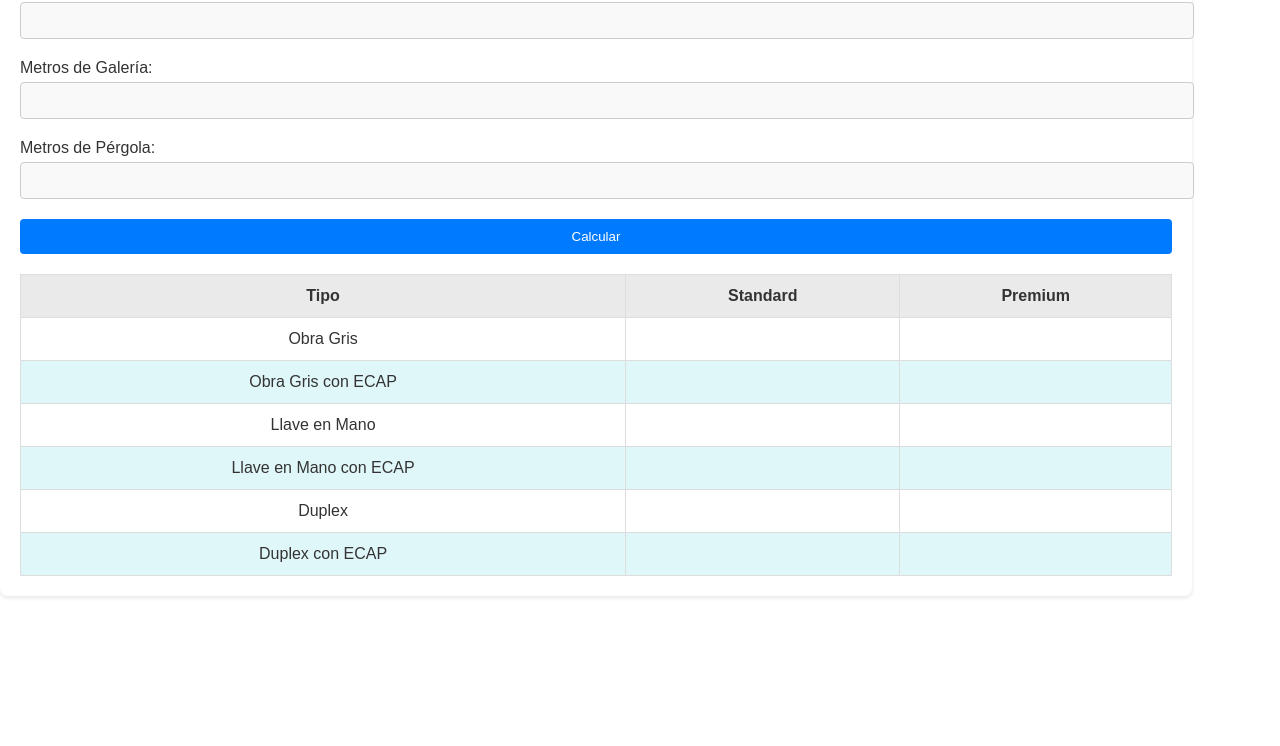
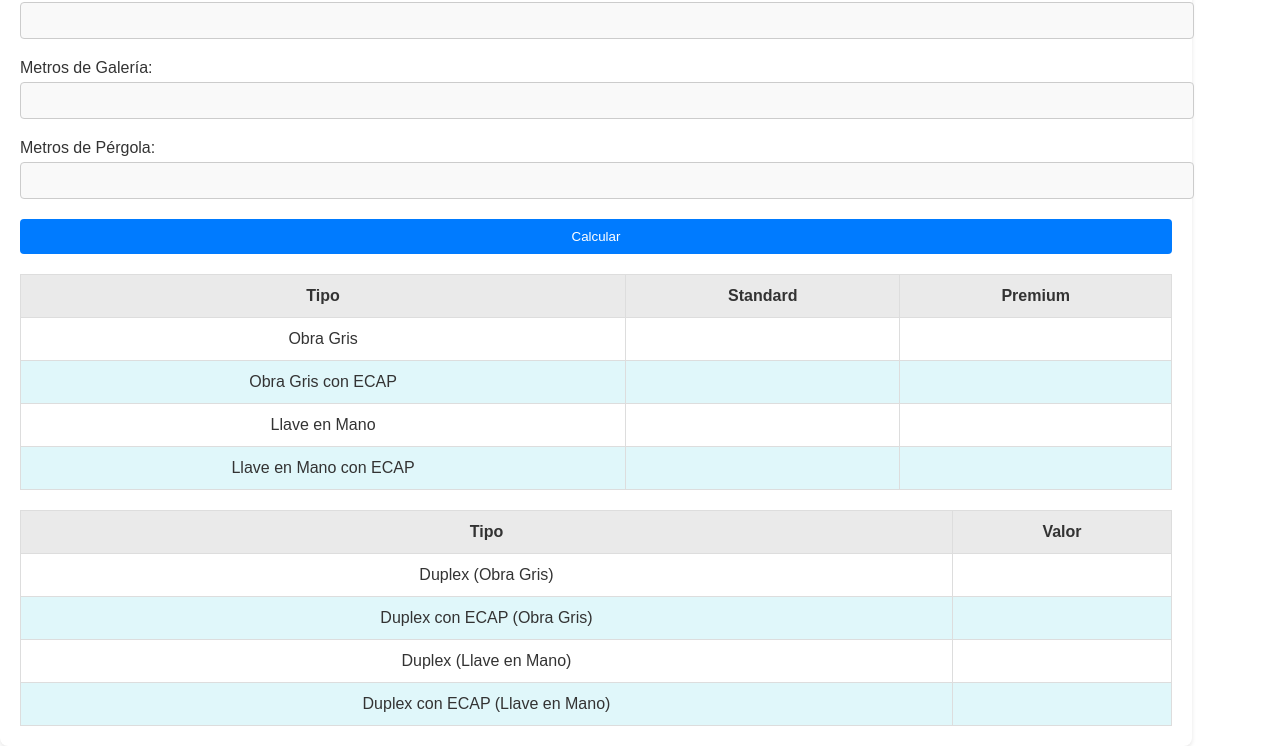
Before and after one commit to Osvald-dev/tabladeprecios, a plain HTML site: page index.html in a window 1280 px wide. Shown: the part 156-902 px from the top of the page. Before the commit the page ends 800 px from the top, so only its background shows below. Drawn offline with Linux system fonts and the light colour scheme.

Commit message:
new table for duplex

```diff
--- a/index.html
+++ b/index.html
@@ -31,6 +31,7 @@
             <button type="button" onclick="calcular()">Calcular</button>
         </form>
 
+        <!-- Primera tabla -->
         <div class="table-container">
             <table>
                 <thead>
@@ -61,14 +62,34 @@
                         <td id="resultadoLlaveEnManoECAPStandard"></td>
                         <td id="resultadoLlaveEnManoECAPPremium"></td>
                     </tr>
+                </tbody>
+            </table>
+        </div>
+
+        <!-- Segunda tabla para Duplex -->
+        <div class="table-container">
+            <table>
+                <thead>
                     <tr>
-                        <td>Duplex</td>
+                        <th>Tipo</th>
+                        <th>Valor</th>
+                    </tr>
+                </thead>
+                <tbody>
+                    <tr>
+                        <td>Duplex (Obra Gris)</td>
                         <td id="resultadoDuplex"></td>
+                    </tr>
+                    <tr class="ecap-row">
+                        <td>Duplex con ECAP (Obra Gris)</td>
+                        <td id="resultadoDuplexECAP"></td>
+                    </tr>
+                    <tr>
+                        <td>Duplex (Llave en Mano)</td>
                         <td id="resultadoDuplexLlaveEnMano"></td>
                     </tr>
                     <tr class="ecap-row">
-                        <td>Duplex con ECAP</td>
-                        <td id="resultadoDuplexECAP"></td>
+                        <td>Duplex con ECAP (Llave en Mano)</td>
                         <td id="resultadoDuplexLlaveEnManoECAP"></td>
                     </tr>
                 </tbody>
```
